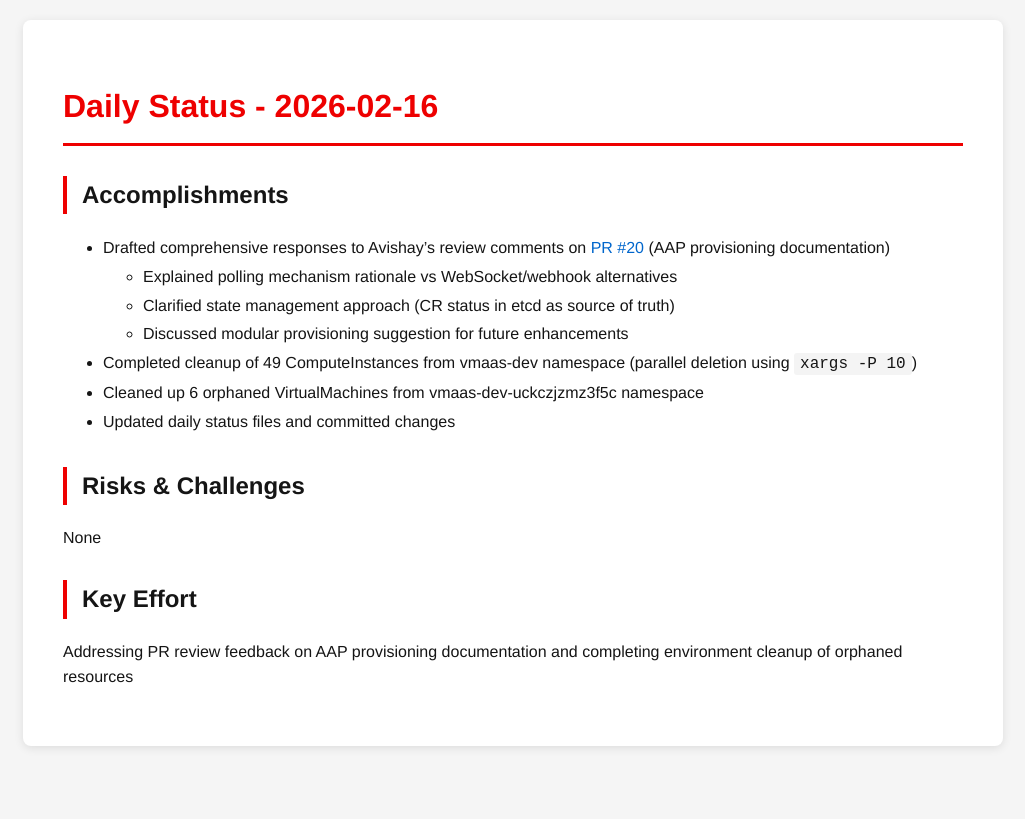
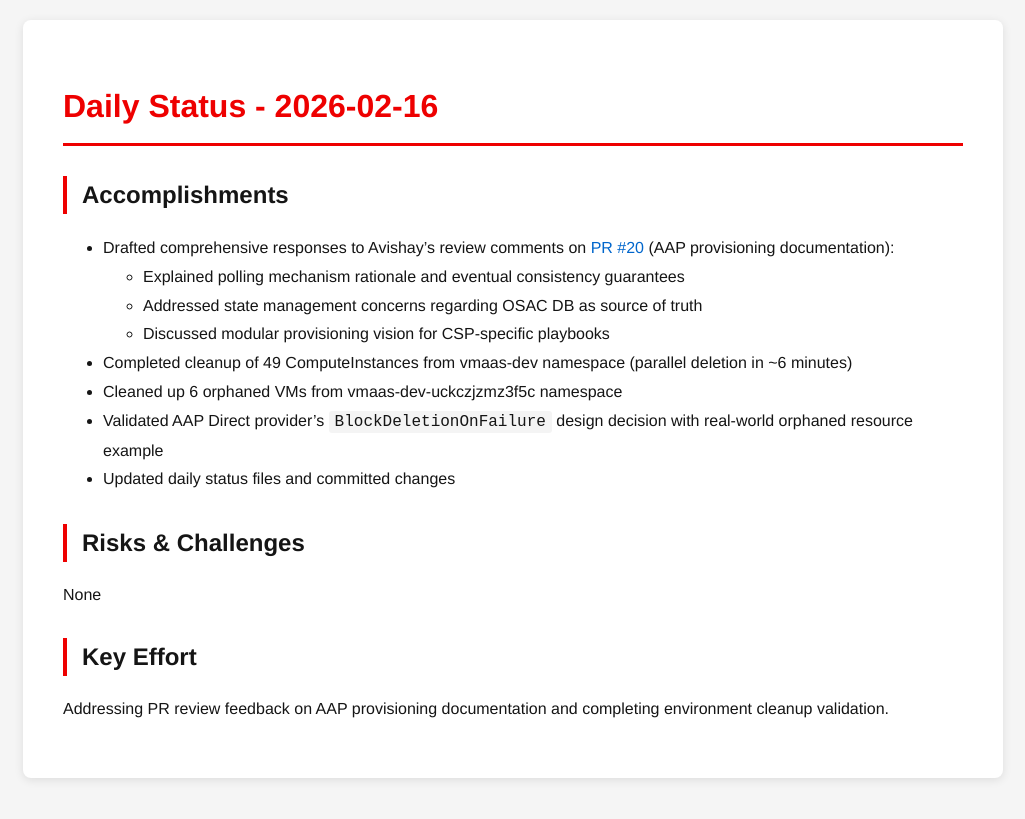
Before and after one commit to tzvatot/daily-status, a Jekyll site: the page built from 2026-02-16.md, in a window 1280 px wide. Shown: the top 819 px of the page, without its empty margins (127-1152 px from the left). Built offline with Jekyll 4.4.1, drawn with Linux system fonts in a browser that asks for light colours.

Commit message:
Daily status update - 2026-02-16

```diff
--- a/2026-02-16.md
+++ b/2026-02-16.md
@@ -8,12 +8,13 @@ date: 2026-02-16
 
 ## Accomplishments
 
-- Drafted comprehensive responses to Avishay's review comments on [PR #20](https://github.com/osac-project/docs/pull/20) (AAP provisioning documentation)
-  - Explained polling mechanism rationale vs WebSocket/webhook alternatives
-  - Clarified state management approach (CR status in etcd as source of truth)
-  - Discussed modular provisioning suggestion for future enhancements
-- Completed cleanup of 49 ComputeInstances from vmaas-dev namespace (parallel deletion using `xargs -P 10`)
-- Cleaned up 6 orphaned VirtualMachines from vmaas-dev-uckczjzmz3f5c namespace
+- Drafted comprehensive responses to Avishay's review comments on [PR #20](https://github.com/osac-project/docs/pull/20) (AAP provisioning documentation):
+  - Explained polling mechanism rationale and eventual consistency guarantees
+  - Addressed state management concerns regarding OSAC DB as source of truth
+  - Discussed modular provisioning vision for CSP-specific playbooks
+- Completed cleanup of 49 ComputeInstances from vmaas-dev namespace (parallel deletion in ~6 minutes)
+- Cleaned up 6 orphaned VMs from vmaas-dev-uckczjzmz3f5c namespace
+- Validated AAP Direct provider's `BlockDeletionOnFailure` design decision with real-world orphaned resource example
 - Updated daily status files and committed changes
 
 ## Risks & Challenges
@@ -22,4 +23,4 @@ None
 
 ## Key Effort
 
-Addressing PR review feedback on AAP provisioning documentation and completing environment cleanup of orphaned resources
+Addressing PR review feedback on AAP provisioning documentation and completing environment cleanup validation.
```
